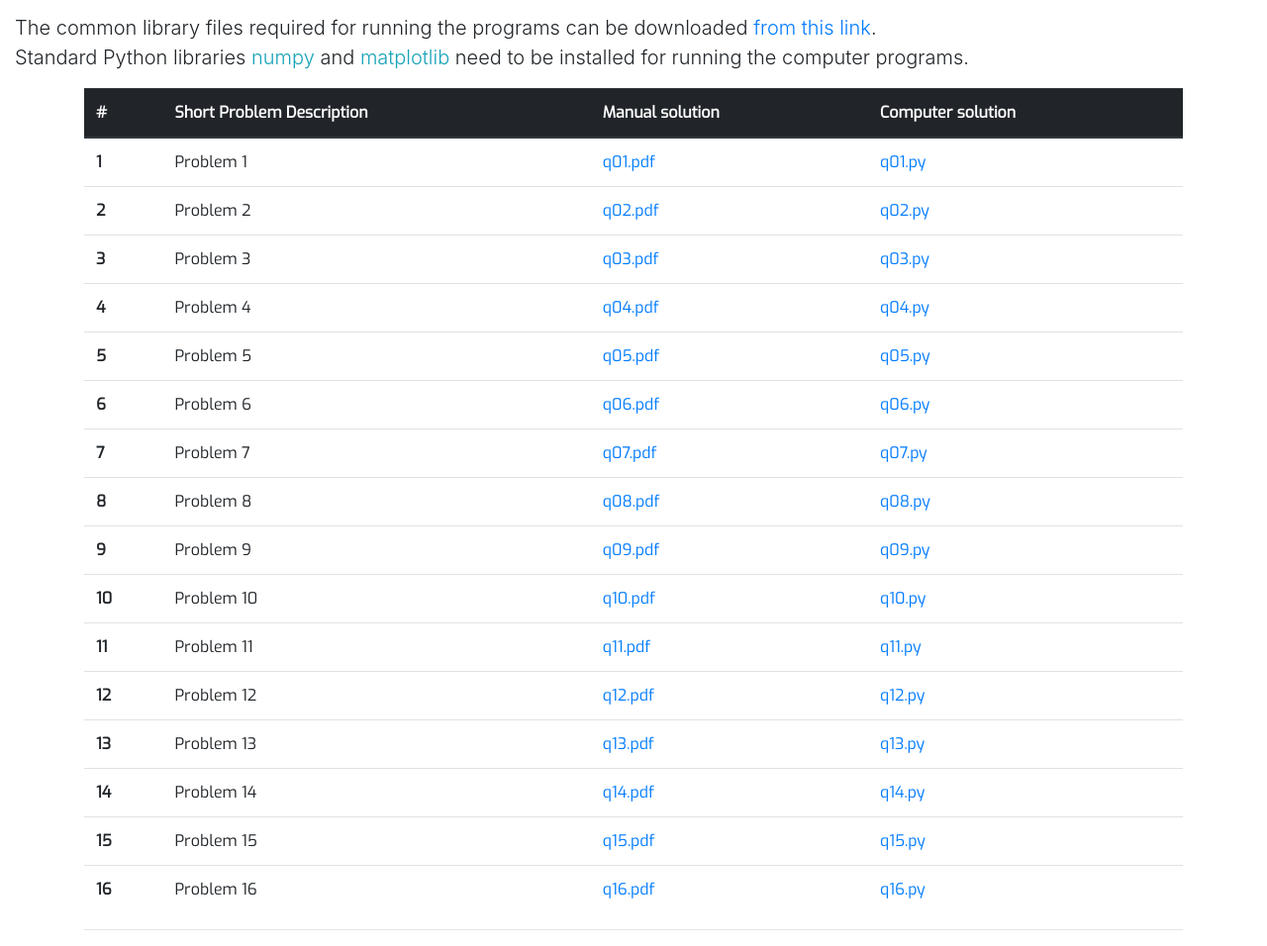
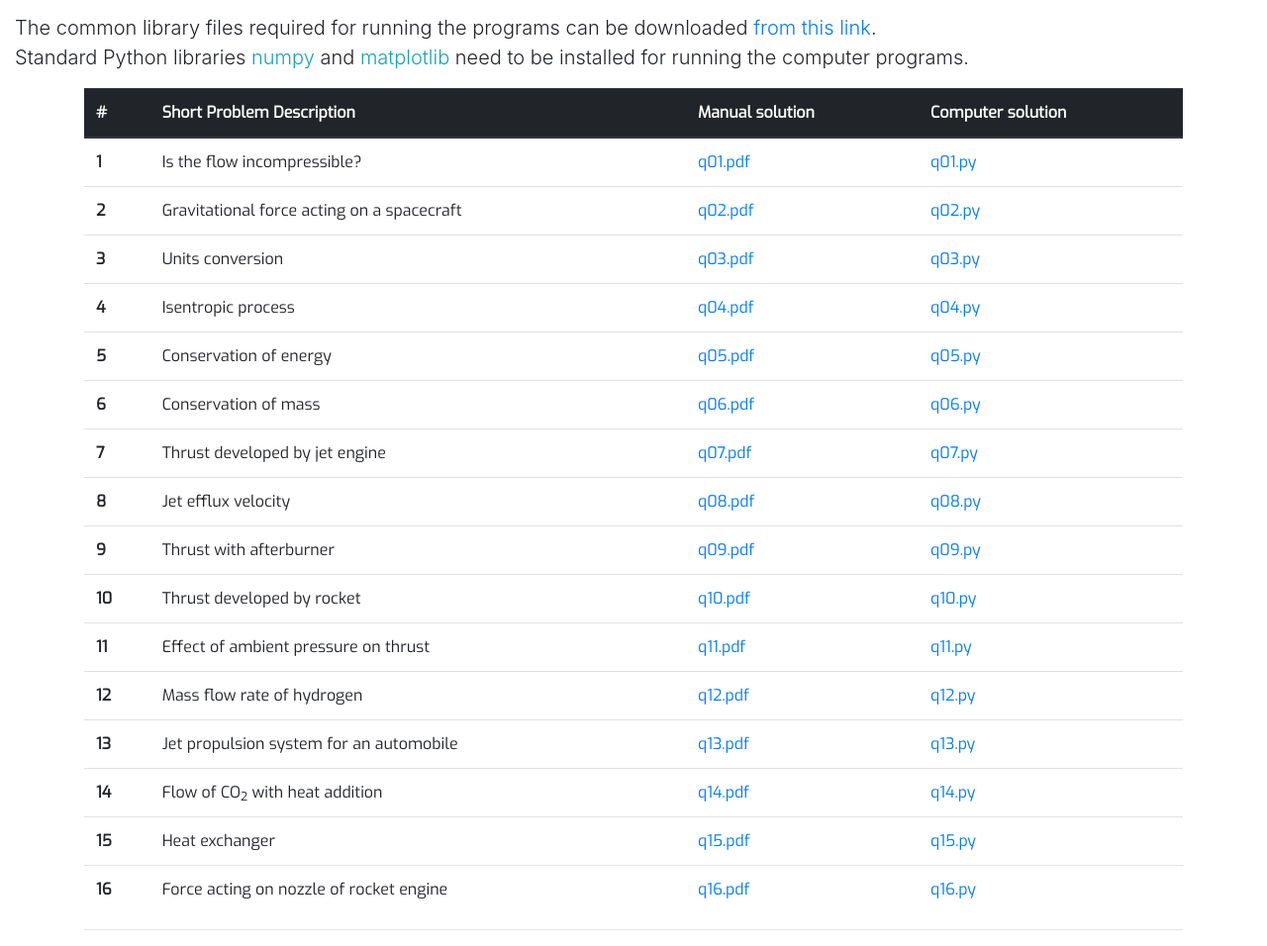
Before and after one commit to heySourabh/MyWebpage, a website: page solutions/chap01/index.html in a window 1280 px wide. Shown: the part 99-1055 px from the top of the page at 99% size. Drawn offline with Linux system fonts and the light colour scheme.

Commit message:
added problem description

```diff
--- a/solutions/chap01/index.html
+++ b/solutions/chap01/index.html
@@ -50,97 +50,97 @@
         <tbody>
         <tr>
             <th>1</th>
-            <td>Problem 1</td>
+            <td>Is the flow incompressible?</td>
             <td><a href="files/sol/q01.pdf">q01.pdf</a></td>
             <td><a href="files/code/q01.py">q01.py</a></td>
         </tr>
         <tr>
             <th>2</th>
-            <td>Problem 2</td>
+            <td>Gravitational force acting on a spacecraft</td>
             <td><a href="files/sol/q02.pdf">q02.pdf</a></td>
             <td><a href="files/code/q02.py">q02.py</a></td>
         </tr>
         <tr>
             <th>3</th>
-            <td>Problem 3</td>
+            <td>Units conversion</td>
             <td><a href="files/sol/q03.pdf">q03.pdf</a></td>
             <td><a href="files/code/q03.py">q03.py</a></td>
         </tr>
         <tr>
             <th>4</th>
-            <td>Problem 4</td>
+            <td>Isentropic process</td>
             <td><a href="files/sol/q04.pdf">q04.pdf</a></td>
             <td><a href="files/code/q04.py">q04.py</a></td>
         </tr>
         <tr>
             <th>5</th>
-            <td>Problem 5</td>
+            <td>Conservation of energy</td>
             <td><a href="files/sol/q05.pdf">q05.pdf</a></td>
             <td><a href="files/code/q05.py">q05.py</a></td>
         </tr>
         <tr>
             <th>6</th>
-            <td>Problem 6</td>
+            <td>Conservation of mass</td>
             <td><a href="files/sol/q06.pdf">q06.pdf</a></td>
             <td><a href="files/code/q06.py">q06.py</a></td>
         </tr>
         <tr>
             <th>7</th>
-            <td>Problem 7</td>
+            <td>Thrust developed by jet engine</td>
             <td><a href="files/sol/q07.pdf">q07.pdf</a></td>
             <td><a href="files/code/q07.py">q07.py</a></td>
         </tr>
         <tr>
             <th>8</th>
-            <td>Problem 8</td>
+            <td>Jet efflux velocity</td>
             <td><a href="files/sol/q08.pdf">q08.pdf</a></td>
             <td><a href="files/code/q08.py">q08.py</a></td>
         </tr>
         <tr>
             <th>9</th>
-            <td>Problem 9</td>
+            <td>Thrust with afterburner</td>
             <td><a href="files/sol/q09.pdf">q09.pdf</a></td>
             <td><a href="files/code/q09.py">q09.py</a></td>
         </tr>
         <tr>
             <th>10</th>
-            <td>Problem 10</td>
+            <td>Thrust developed by rocket</td>
             <td><a href="files/sol/q10.pdf">q10.pdf</a></td>
             <td><a href="files/code/q10.py">q10.py</a></td>
         </tr>
         <tr>
             <th>11</th>
-            <td>Problem 11</td>
+            <td>Effect of ambient pressure on thrust</td>
             <td><a href="files/sol/q11.pdf">q11.pdf</a></td>
             <td><a href="files/code/q11.py">q11.py</a></td>
         </tr>
         <tr>
             <th>12</th>
-            <td>Problem 12</td>
+            <td>Mass flow rate of hydrogen</td>
             <td><a href="files/sol/q12.pdf">q12.pdf</a></td>
             <td><a href="files/code/q12.py">q12.py</a></td>
         </tr>
         <tr>
             <th>13</th>
-            <td>Problem 13</td>
+            <td>Jet propulsion system for an automobile</td>
             <td><a href="files/sol/q13.pdf">q13.pdf</a></td>
             <td><a href="files/code/q13.py">q13.py</a></td>
         </tr>
         <tr>
             <th>14</th>
-            <td>Problem 14</td>
+            <td>Flow of CO<sub>2</sub> with heat addition</td>
             <td><a href="files/sol/q14.pdf">q14.pdf</a></td>
             <td><a href="files/code/q14.py">q14.py</a></td>
         </tr>
         <tr>
             <th>15</th>
-            <td>Problem 15</td>
+            <td>Heat exchanger</td>
             <td><a href="files/sol/q15.pdf">q15.pdf</a></td>
             <td><a href="files/code/q15.py">q15.py</a></td>
         </tr>
         <tr>
             <th>16</th>
-            <td>Problem 16</td>
+            <td>Force acting on nozzle of rocket engine</td>
             <td><a href="files/sol/q16.pdf">q16.pdf</a></td>
             <td><a href="files/code/q16.py">q16.py</a></td>
         </tr>
```
